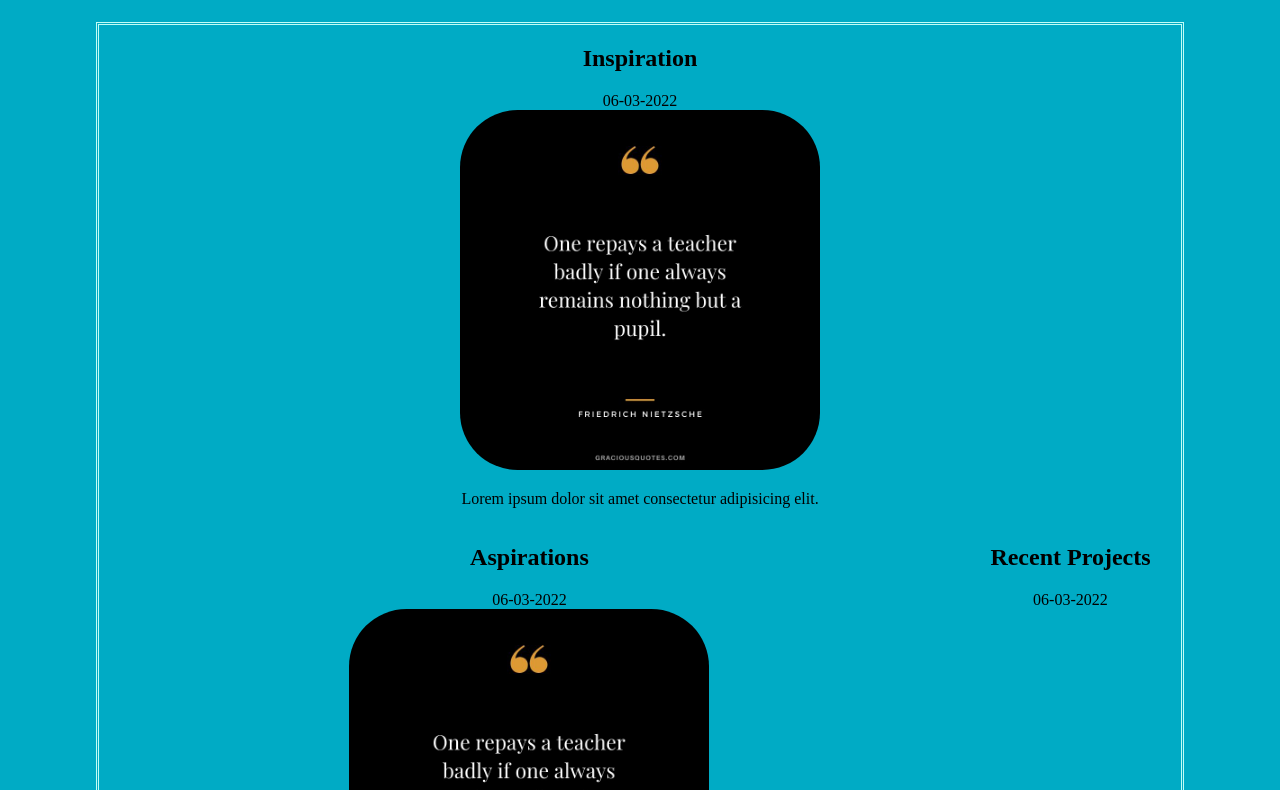
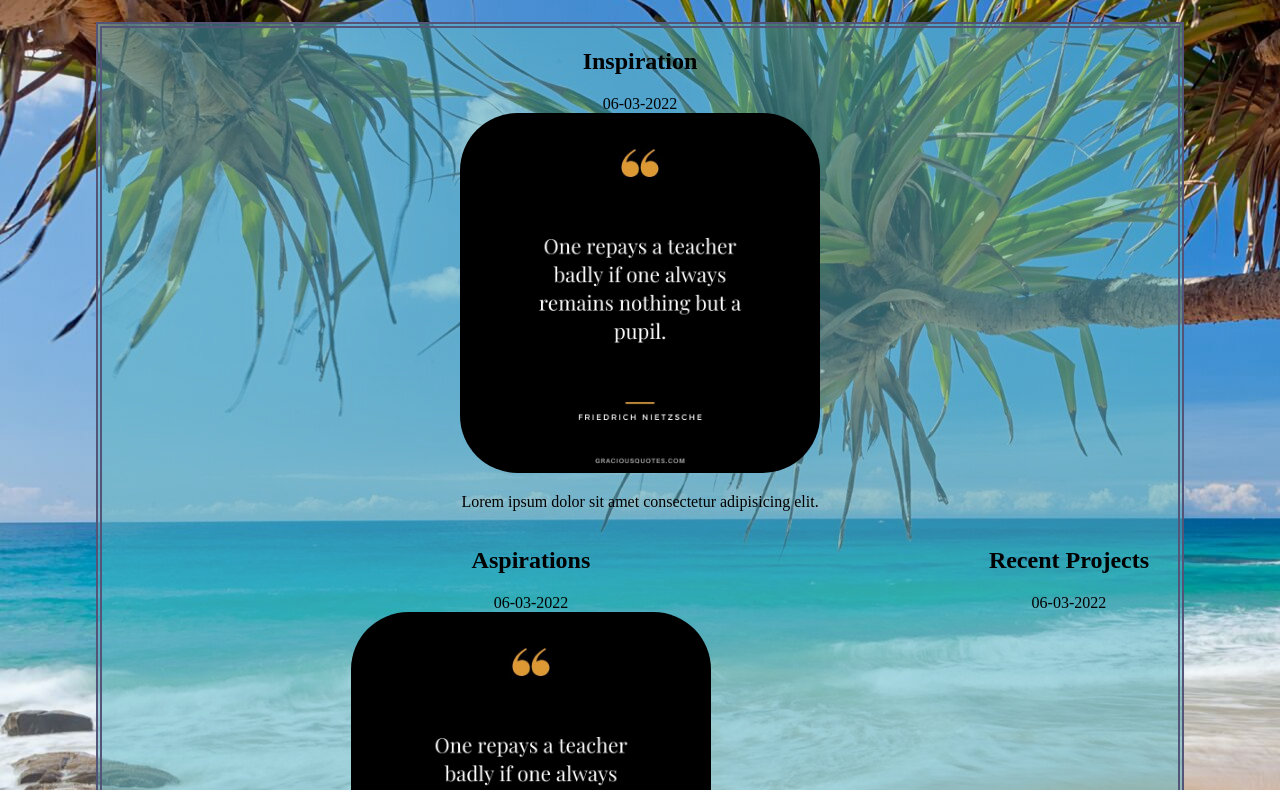
Before and after one commit to J05HL4CK/ideal-potato, a plain HTML site: page blog.html in a window 1280 px wide. Shown: the part 194-984 px from the top of the page. Drawn offline with Linux system fonts and the light colour scheme.

Commit message:
bg image added and blogs laid over top, styling added

```diff
--- a/blog.html
+++ b/blog.html
@@ -32,15 +32,20 @@
 <article class="blog">
     <h1 id="blog-head">Blog</h1>
     <div class="blog-wrapper_all">
+
+
+
+          <div class="blog-section_wrapper">
          <section id="blog-1">
              <h2>Inspiration</h2>
              <time datetime="06-03-2022">06-03-2022</time>
-             <div class="insp-wrapper">
+             <div class="insp-img_wrapper">
                      <img class="blog-img" src="./images/neitzsche-teaach.jpg" alt="Nietzsche famous quote">
                      <p>Lorem ipsum dolor sit amet consectetur adipisicing elit.</p>
 
                 </div>
          </section>
+          </div>
          <section id="blog-2">
              <h2>Aspirations</h2>
              <time datetime="06-03-2022">06-03-2022</time>
@@ -60,6 +65,7 @@
             <h2>Experiences</h2>
             <time datetime="06-03-2022">06-03-2022</time>
         </section>
+
     </div>
         </article>
         <!-- start universal external links and copyright-->
--- a/style.scss
+++ b/style.scss
@@ -446,6 +446,7 @@ background-color:#00ABC5 ;
 justify-content: flex-start;
 align-content: stretch;
 flex-wrap: wrap;
+background-image: url(./images/Coolum-Beach.jpg);
 
 
 
@@ -470,7 +471,7 @@ body>article.blog > h1#blog-head {
 
 }
 .blog-wrapper_all {
-  border:3px double #C1FCF6;
+  border:6px double #545479;
 box-sizing: border-box;
 width:85%;
 height: auto;
@@ -478,10 +479,12 @@ display: flex;
 justify-content: space-around;
 flex-wrap: wrap;
 margin-bottom: 4em;
+background: #5bb7c583;
 
 
 
 }
+
 .blog-img {
   width: 45%;
   border-radius: 16%;
```
Also changed, not shown: images/Coolum-Beach.jpg (added), style.css, 2 other files.
